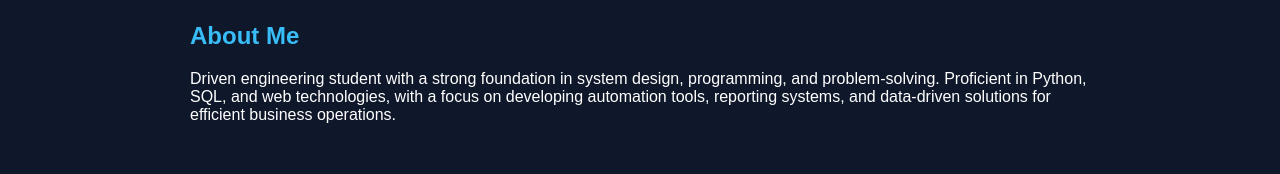
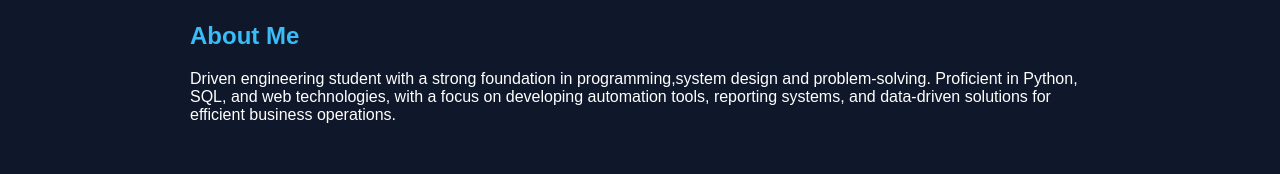
Before and after one commit to Koushikreddy006/AKR-S-PORTFOLIO, a plain HTML site: page index.html in a window 1280 px wide. Shown: the part 400-574 px from the top of the page. Drawn offline with Linux system fonts and the light colour scheme.

Commit message:
Update index.html

```diff
--- a/index.html
+++ b/index.html
@@ -89,7 +89,7 @@ footer {
 <section>
     <h2>About Me</h2>
     <p>
-       Driven engineering student with a strong foundation in system design, programming, and problem-solving.
+       Driven engineering student with a strong foundation in programming,system design and problem-solving.
 Proficient in Python, SQL, and web technologies, with a focus on developing automation tools, reporting systems,
 and data-driven solutions for efficient business operations.
 
```
